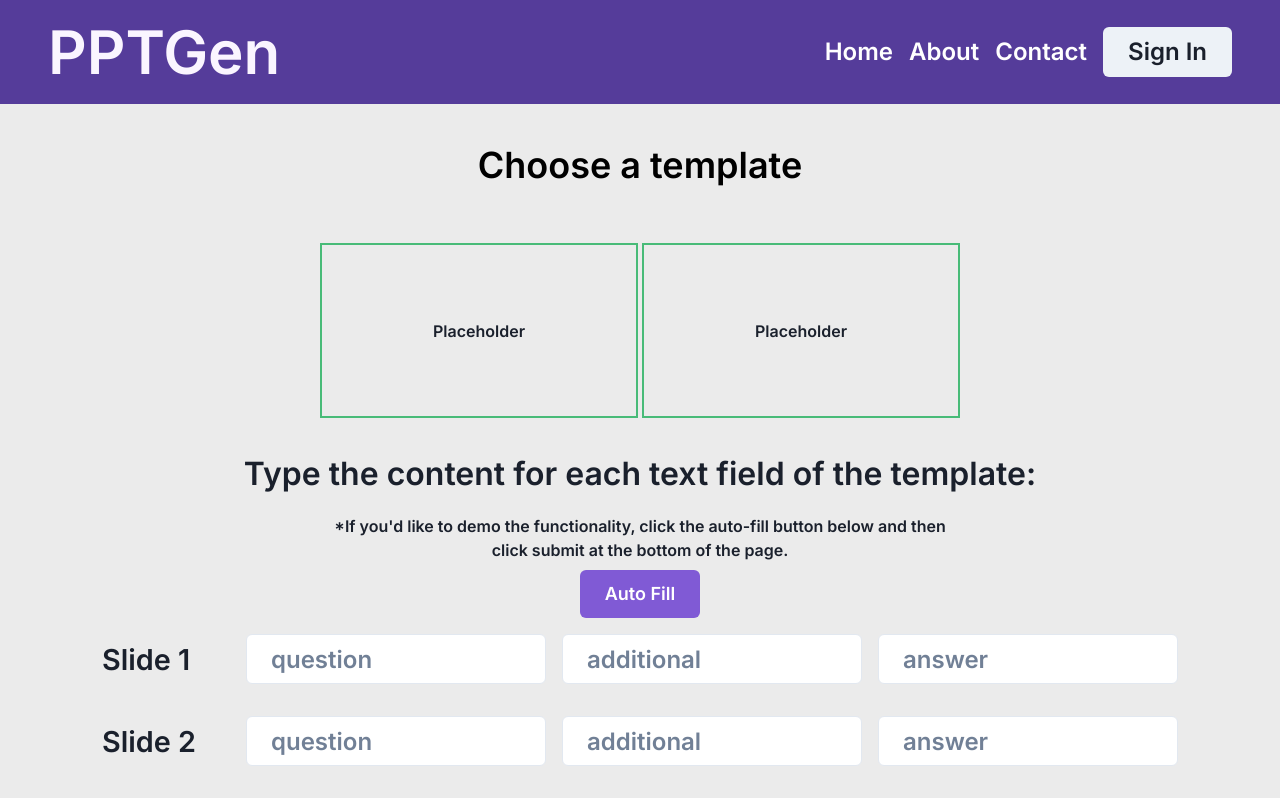
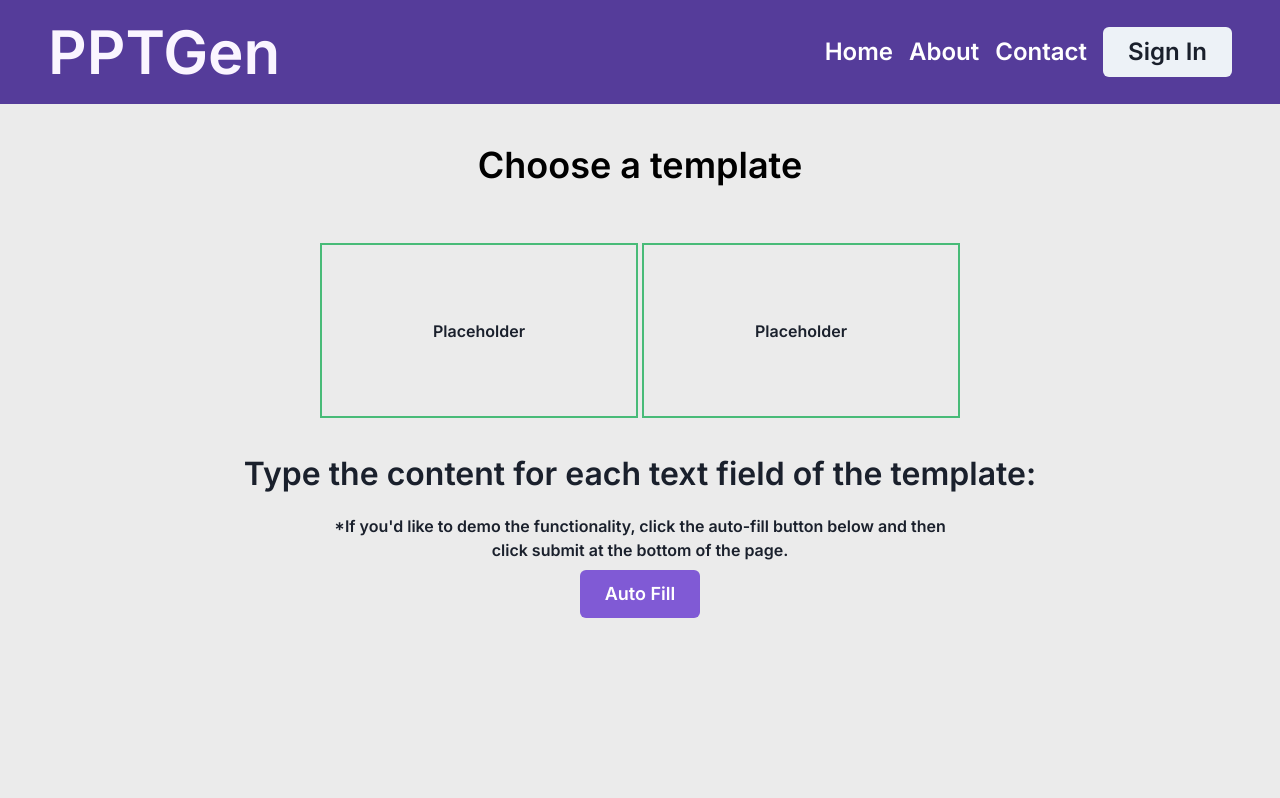
Before and after one commit to matthew-08/PPT-Gen, a React (Vite) app: page / in a window 1280 px wide. Shown: the top 798 px of the page. Built offline with nearby package versions, Linux system fonts and the light colour scheme.

Commit message:
[FEAT]: Slides controller component

```diff
--- a/src/components/Templates/FieldInput.tsx
+++ /dev/null
@@ -1,31 +0,0 @@
-import React, { memo } from 'react';
-import { Input } from '@chakra-ui/react';
-import { FieldOptions } from '../../pages/Home';
-
-type Props = {
-  field: FieldOptions;
-  slideId: number;
-  handleWriteToField: (
-    tempalteId: number,
-    field: FieldOptions,
-    data: string
-  ) => void;
-};
-
-export const FieldInput = memo(function FieldInput({
-  field,
-  slideId,
-  handleWriteToField,
-}: Props) {
-  return (
-    <Input
-      key={slideId}
-      fontSize="1.5rem"
-      placeholder={field}
-      onChange={(e) => handleWriteToField(slideId, field, e.target.value)}
-      maxW="300px"
-      padding="1.5rem"
-      background="white"
-    />
-  );
-});
--- a/src/components/Templates/InputController.tsx
+++ /dev/null
@@ -1,39 +0,0 @@
-/* eslint-disable react/no-array-index-key */
-// Template state question, answer, additional
-// for each field, render
-import { Flex, Text, Input } from '@chakra-ui/react';
-
-import React, { useState } from 'react';
-import { Template, FieldOptions } from '../../pages/Home';
-import genTemplateState from '../../utils/genTemplateState';
-import SlideRow from './SlideRow';
-
-type Props = {
-  template: Template;
-  handleWriteToField: (
-    field: FieldOptions,
-    slideId: number,
-    data: string
-  ) => void;
-};
-
-function InputController({ template, handleWriteToField }: Props) {
-  const { inputState, templateFields, templateId } = template;
-
-  return (
-    <Flex flexDir="column">
-      {inputState.map((input, index) => {
-        return (
-          <SlideRow
-            rowId={index}
-            state={input}
-            key={index}
-            handleWriteToField={handleWriteToField}
-          />
-        );
-      })}
-    </Flex>
-  );
-}
-
-export default InputController;
--- a/src/components/Templates/SlideRow.tsx
+++ /dev/null
@@ -1,45 +0,0 @@
-/* eslint-disable react/destructuring-assignment */
-import React, { useEffect } from 'react';
-import { Flex, Text } from '@chakra-ui/react';
-import { memo } from 'react';
-import { InputState } from '../../pages/Home';
-import objectKeys from '../../utils/objectKeys';
-import { FieldInput } from './FieldInput';
-
-type Props = {
-  state: InputState;
-  rowId: number;
-  handleWriteToField: (
-    field: FieldOptions,
-    slideId: number,
-    data: string
-  ) => void;
-};
-
-const SlideRow = memo(function SlideRow(data: Props) {
-  const keys = objectKeys(data.state);
-  useEffect(() => {
-    console.log('rerener slide row');
-  }, []);
-
-  return (
-    <Flex align="center" gap="1rem" mb="2rem">
-      <Text minW="8rem" fontSize="1.8rem">
-        Slide {data.rowId + 1}
-      </Text>
-      {keys.map((key, index) => {
-        // eslint-disable-next-line react/no-array-index-key
-        return (
-          <FieldInput
-            field={key}
-            slideId={data.rowId}
-            key={index}
-            handleWriteToField={data.handleWriteToField}
-          />
-        );
-      })}
-    </Flex>
-  );
-});
-
-export default SlideRow;
--- a/src/components/Templates/TemplateCard.tsx
+++ b/src/components/Templates/TemplateCard.tsx
@@ -1,6 +1,6 @@
 import React from 'react';
 import { Flex, Text } from '@chakra-ui/react';
-import { Template } from '../../pages/Home';
+import { Template } from '../../types';
 
 type Props = {
   template: Template;
--- a/src/pages/Home.tsx
+++ b/src/pages/Home.tsx
@@ -11,24 +11,10 @@ import {
   Button,
 } from '@chakra-ui/react';
 import React, { useEffect, useState } from 'react';
-import InputController from '../components/Templates/InputController';
-import TemplateCard from '../components/Templates/TemplateCard';
 import DefaultLayout from '../layouts/DefaultLayout';
 import genTemplateState from '../utils/genTemplateState';
-
-export type FieldOptions = 'question' | 'answer' | 'additional';
-
-export type Template = {
-  templateId: number;
-  templateFields: readonly FieldOptions[];
-  inputState: {
-    question: string;
-    answer?: string;
-    additional?: string;
-  }[];
-};
-
-export type InputState = Template['inputState'][number];
+import { FieldOptions, Template, InputState } from '../types';
+import TemplateCard from '../components/Templates/TemplateCard';
 
 const exTemplates: Template[] = [
   {
@@ -104,10 +90,6 @@ function Home() {
         <Button m="auto" colorScheme="purple" size="lg" mb="1rem">
           Auto Fill
         </Button>
-        <InputController
-          template={selectedTemplate}
-          handleWriteToField={handleWriteField}
-        />
       </Flex>
     </DefaultLayout>
   );
--- /dev/null
+++ b/src/types.ts
@@ -0,0 +1,13 @@
+export type FieldOptions = 'question' | 'answer' | 'additional';
+
+export type Template = {
+  templateId: number;
+  templateFields: readonly FieldOptions[];
+  inputState: {
+    question: string;
+    answer?: string;
+    additional?: string;
+  }[];
+};
+
+export type InputState = Template['inputState'][number];
```
Also changed, not shown: src/components/Templates/SlidesController.tsx (added, +7 -0 lines).
